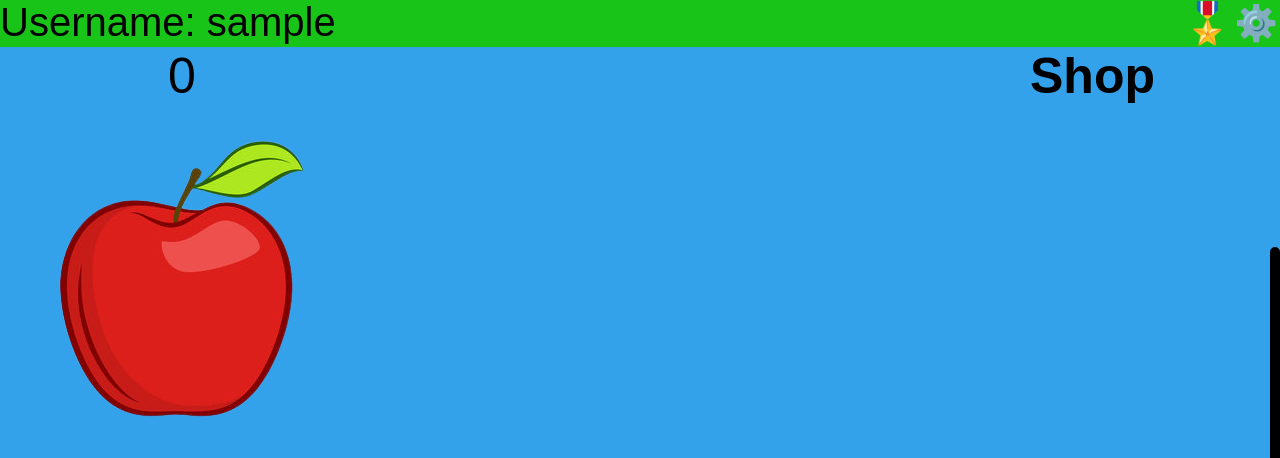
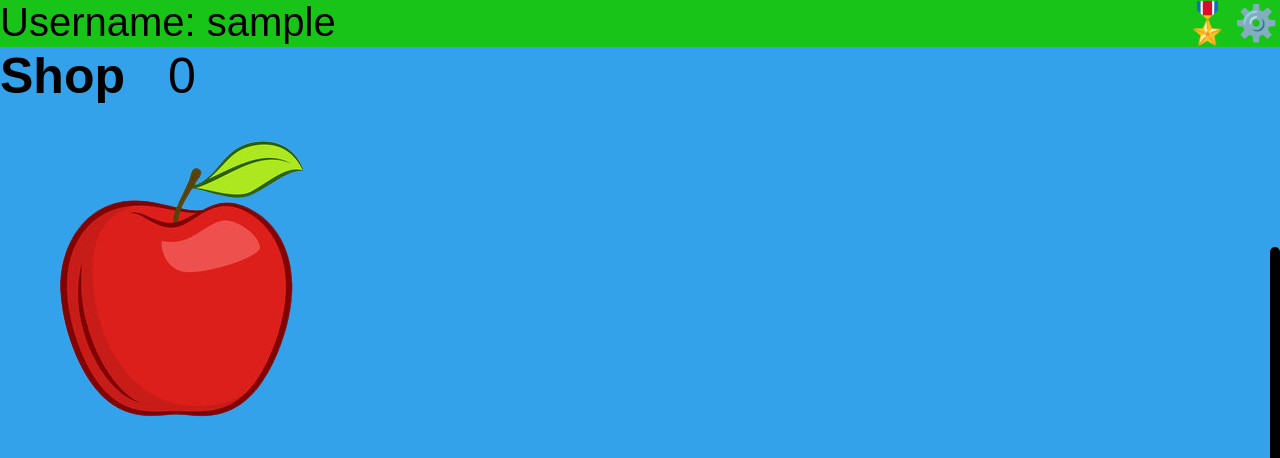
Before and after one commit to barium-bromide/clicker-beta, a Flask app: template templates/skeletal.html in a window 1280 px wide. Shown: the top 458 px of the page. Run offline with Flask 2, Linux system fonts and the light colour scheme; the template is opened without the code that fills it: most values are stand-ins (such as "Sample title", 1, 10 or a date in 2020); some libraries are stand-ins or nearby versions.

Commit message:
logout button try 3 part 1

```diff
--- a/static/scripts/function.js
+++ b/static/scripts/function.js
@@ -51,9 +51,9 @@ appleButton.onclick = () => {
 };
 
 logoutButton.onclick = () => {
-    localStorage.removeItem("username")
-    window.location.href('https://applefarming-qeag.onrender.com/login')
-}
+    localStorage.removeItem("username");
+    window.location.href('https://applefarming-qeag.onrender.com/login');
+};
 
 appleButton.addEventListener("keydown", e => {
     e.preventDefault();
--- a/static/styles/style.css
+++ b/static/styles/style.css
@@ -82,7 +82,7 @@ body {
 
 #Shop {
     position: absolute;
-    margin-left: 1030px;
+    margin-left: auto;
     margin-top: 0px;
     font-size: 50px;
 }
```
